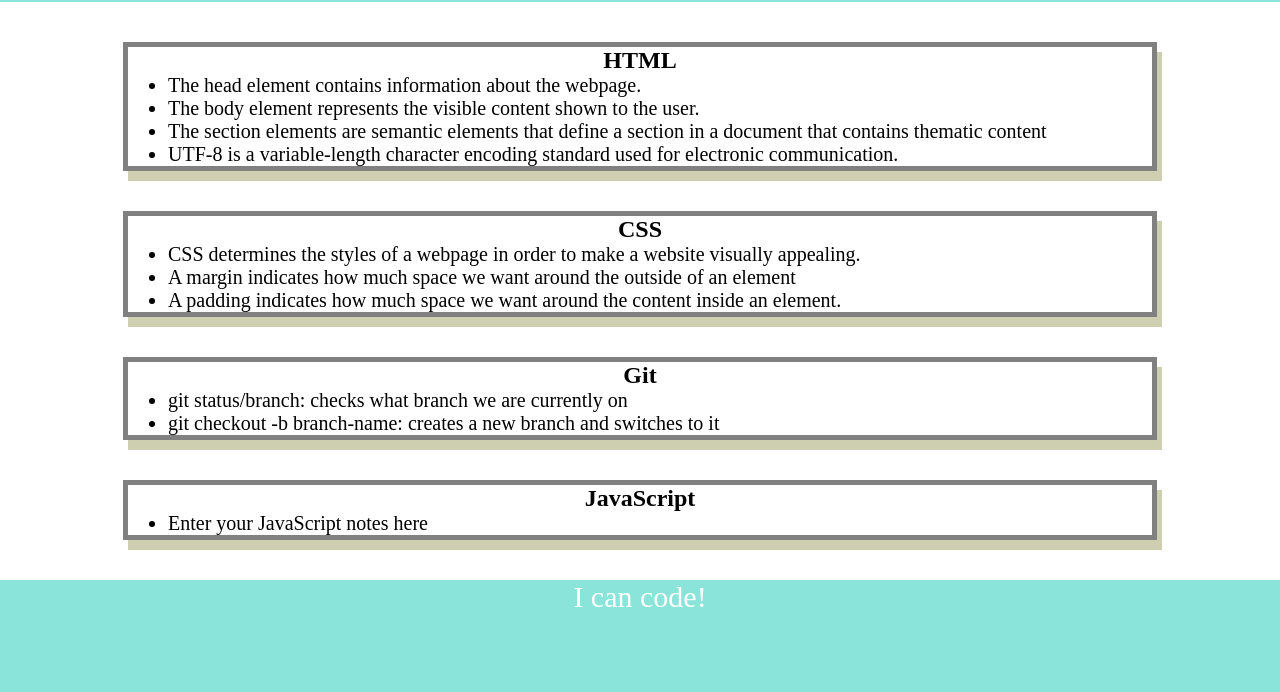
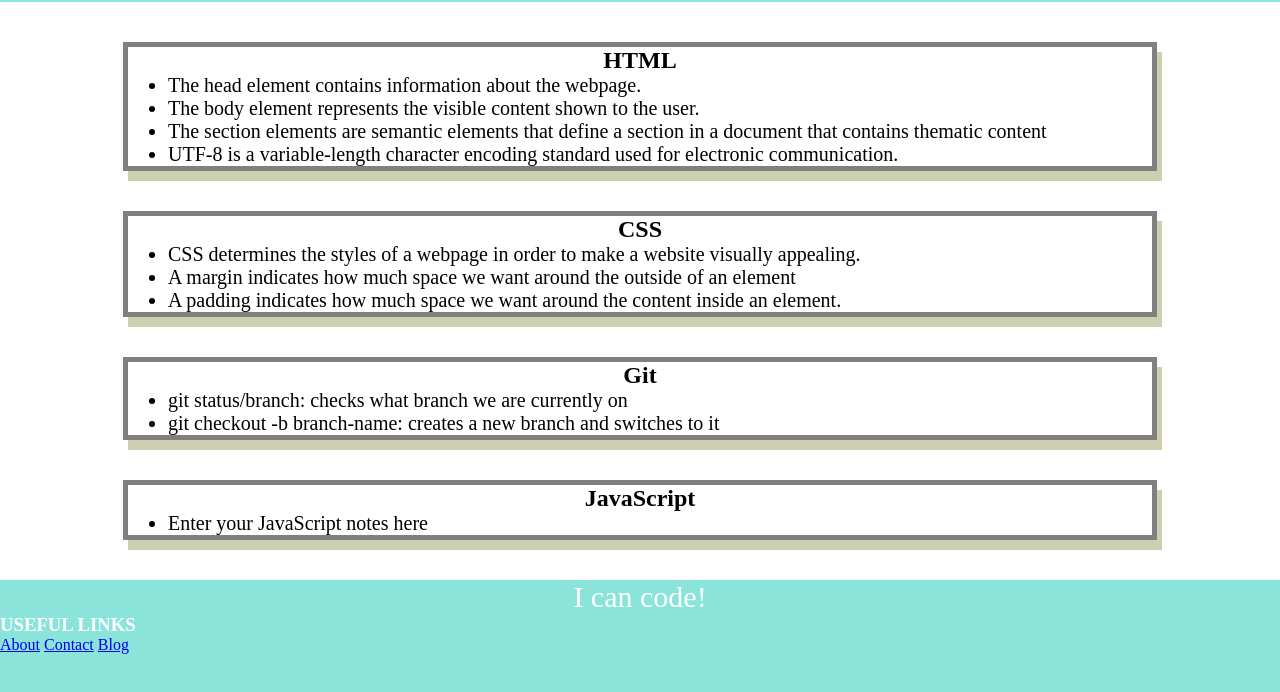
Before and after one commit to DamirFM/prework-study-guide, a plain HTML site: page index.html in a window 1280 px wide. Shown: the part 118-810 px from the top of the page. Drawn offline with Linux system fonts and the light colour scheme.

Commit message:
add updated index.html

```diff
--- a/index.html
+++ b/index.html
@@ -46,7 +46,15 @@
       </section>
     </main>
     <footer>
-      <p>I can code!</p>
+      <div class="footer" >
+        <div class="col-1">
+          <p>I can code!</p>
+          <h3>USEFUL LINKS</h3>
+            <a href="#">About</a>
+            <a href="#">Contact</a>
+            <a href="#">Blog</a>
+        </div>
+      </div>
     </footer>
     <script src="./assets/script.js"></script>
   </body>
```
